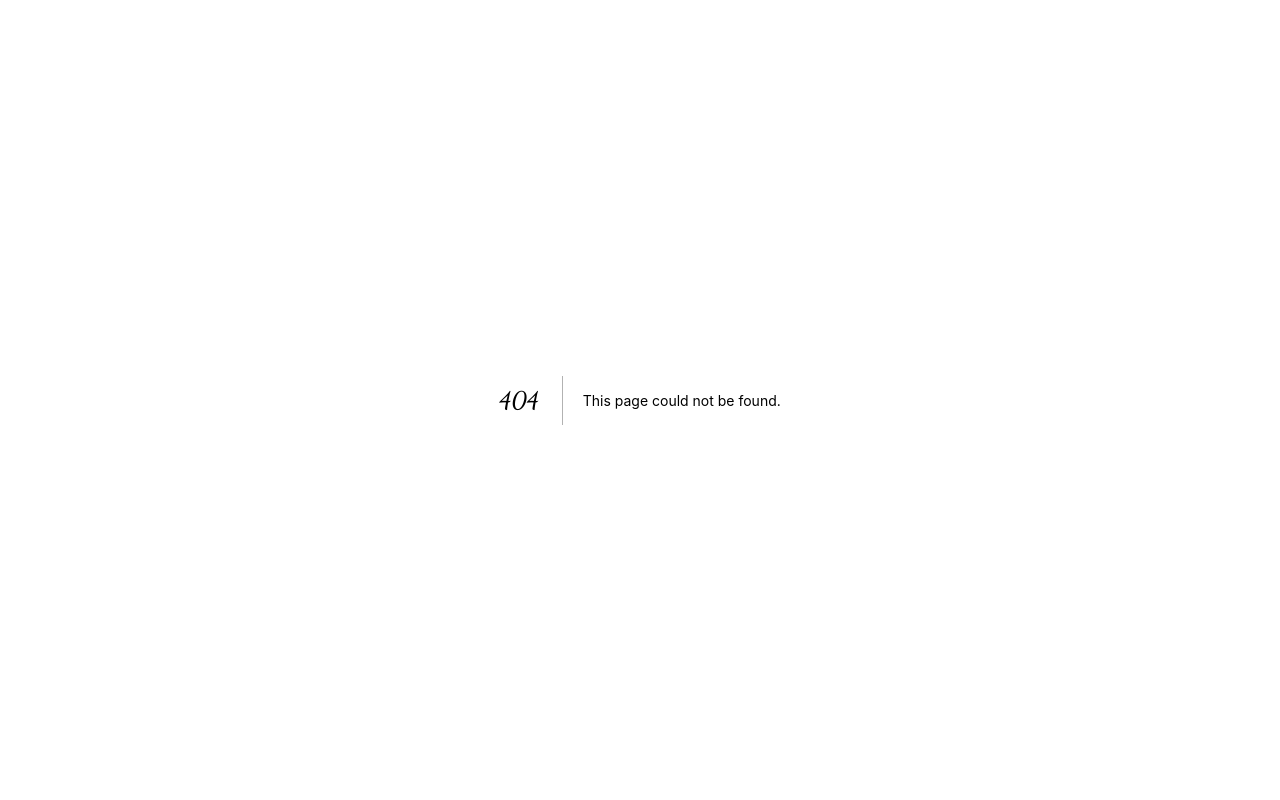
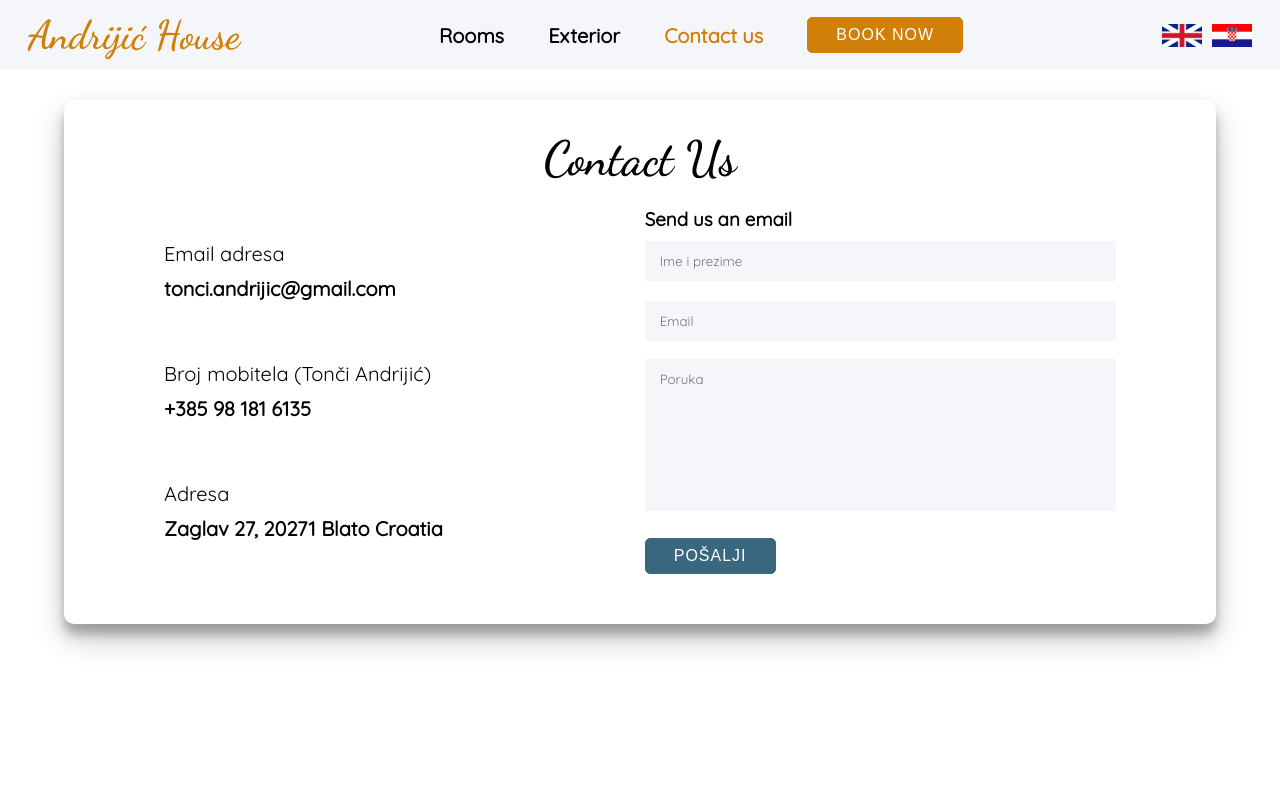
Before and after one commit to kramlj00/VinumBibens, a Next.js app: page /contact in a window 1280 px wide. Before the commit this address had no page. Shown: the top 800 px of the page. Built offline with nearby package versions, Linux system fonts and the light colour scheme.

Commit message:
Added Contact us page

```diff
--- /dev/null
+++ b/components/ContactForm/contact.module.scss
@@ -0,0 +1,93 @@
+@import "styles/utils/_variables";
+@import "styles/utils/_breakpoints";
+
+.container {
+  padding: 30px 100px;
+  margin: auto;
+  height: fit-content;
+  border-radius: 10px;
+  box-shadow: 0 14px 28px rgba(0, 0, 0, 0.25), 0 10px 10px rgba(0, 0, 0, 0.22);
+  position: relative;
+  overflow: hidden;
+  width: 90%;
+  margin-top: 100px;
+  margin-bottom: 200px;
+  background-color: $color-white;
+
+  @media screen and (max-width: $tablet) {
+    padding: 20px 40px;
+  }
+}
+
+.contentWrapper {
+  display: flex;
+  justify-content: space-between;
+  align-items: center;
+  padding-top: 20px;
+  margin-bottom: 20px;
+  font-family: $font-family-main;
+
+  @media screen and (max-width: $small) {
+    flex-direction: column;
+  }
+}
+
+.contactInfoContainer {
+  @media screen and (max-width: $small) {
+    margin-bottom: 40px;
+  }
+}
+
+.contactInfoItem {
+  font-size: $font-size-medium-larger;
+
+  @media screen and (max-width: $small) {
+    font-size: $font-size-medium;
+  }
+
+  &:not(:last-child) {
+    padding-bottom: 60px;
+
+    @media (max-width: $mobile) {
+      padding-bottom: 40px;
+    }
+  }
+}
+
+.contactInfoSubitemTwo {
+  padding-top: 10px;
+  font-weight: bold;
+}
+
+.contactFormContainer {
+  display: flex;
+  flex-direction: column;
+  flex: 0.7;
+
+  @media (max-width: $tablet) {
+    flex: 0.9;
+  }
+}
+
+.sendEmailBtn {
+  text-transform: uppercase;
+  letter-spacing: 1px;
+  border-radius: 5px;
+  cursor: pointer;
+  margin-top: 15px;
+  padding: $spacing-small $spacing-large;
+  background-color: $color-blue-20;
+  color: $color-white;
+  font-size: $font-size-medium;
+  border: 1px solid $color-blue-20;
+
+  @media screen and (max-width: $small) {
+    padding: $spacing-small $spacing-medium;
+  }
+
+  &:hover {
+    background-color: $color-blue-10;
+    transform: scale(1.03);
+    transition: all 0.4s ease-out;
+  }
+}
--- /dev/null
+++ b/components/ContactForm/index.jsx
@@ -0,0 +1,77 @@
+import React from "react";
+import styles from "./contact.module.scss";
+
+const ContactForm = () => {
+  return (
+    <div className={styles.container}>
+      <h1>Contact Us</h1>
+      <div className={styles.contentWrapper}>
+        <div className={styles.contactInfoContainer}>
+          <div className={styles.contactInfoItem}>
+            Email adresa
+            <div className={styles.contactInfoSubitemTwo}>
+              tonci.andrijic@gmail.com
+            </div>
+          </div>
+          <div className={styles.contactInfoItem}>
+            Broj mobitela (Tonči Andrijić)
+            <div className={styles.contactInfoSubitemTwo}>+385 98 181 6135</div>
+          </div>
+          <div className={styles.contactInfoItem}>
+            Adresa
+            <div className={styles.contactInfoSubitemTwo}>
+              Zaglav 27, 20271 Blato Croatia
+            </div>
+          </div>
+        </div>
+        <section className={styles.contactFormContainer}>
+          <h3>Send us an email</h3>
+          <form>
+            <input
+              type="text"
+              //  value={senderName}
+              placeholder="Ime i prezime"
+              required
+              //  onChange={(e) =>
+              //    handlesenderNameChange(
+              //      e.target.value,
+              //      setSenderName,
+              //      setIsSenderNameValid
+              //    )
+              //  }
+            />
+            <input
+              type="text"
+              //   value={senderEmail}
+              placeholder="Email"
+              required
+              //   onChange={(e) =>
+              //     handleEmailChange(
+              //       e.target.value,
+              //       setSenderEmail,
+              //       setIsSenderEmailValid
+              //     )
+              //   }
+            />
+            <textarea
+              type="text"
+              cols="60"
+              rows="8"
+              id="description"
+              maxLength={3000}
+              //   minLength={10}
+              placeholder="Poruka"
+              // value={message}
+              // onChange={(e) => {
+              //   setMessage(e.target.value);
+              // }}
+            />
+            <button type="submit" className={styles.sendEmailBtn}>Pošalji</button>
+          </form>
+        </section>
+      </div>
+    </div>
+  );
+};
+
+export default ContactForm;
--- a/components/Footer/footer.module.scss
+++ b/components/Footer/footer.module.scss
@@ -77,6 +77,7 @@
 }
 
 .footerItemTitle {
+    cursor: pointer;
     color: $color-white;
     font-size: $font-size-medium-large;
 
--- a/components/Navbar/Navbar.jsx
+++ b/components/Navbar/Navbar.jsx
@@ -9,7 +9,7 @@ import { FaBars } from "react-icons/fa";
 const MENU_LIST = [
   { text: "Rooms", href: "/rooms" },
   { text: "Exterior", href: "/exterior" },
-  { text: "Contact us", href: "/contact-us" },
+  { text: "Contact us", href: "/contact" },
 ];
 const Navbar = ({ activeTab, toggle, isOpen }) => {
   return (
--- a/components/Navbar/navBar.module.scss
+++ b/components/Navbar/navBar.module.scss
@@ -12,6 +12,7 @@
     background-color: $color-gray-10;
     position: fixed;
     width: 100%;
+    top: 0;
   }
 
   .menuList {
--- a/components/Sidebar/index.jsx
+++ b/components/Sidebar/index.jsx
@@ -7,7 +7,7 @@ const Sidebar = ({ activeTab }) => {
   const MENU_LIST = [
     { text: "Rooms", href: "/rooms" },
     { text: "Exterior", href: "/exterior" },
-    { text: "Contact us", href: "/contact-us" },
+    { text: "Contact us", href: "/contact" },
   ];
 
   return (
--- a/components/commons/ImageGallery/index.jsx
+++ b/components/commons/ImageGallery/index.jsx
@@ -15,6 +15,7 @@ const ImageGallery = ({ imageList }) => {
         {imageList.map((image, index) => (
           <div key={image} className={styles.imageContainer}>
             <Image
+              priority
               src={image}
               alt={image}
               width={350}
@@ -23,7 +24,7 @@ const ImageGallery = ({ imageList }) => {
               onClick={() =>
                 setLightboxController({
                   toggler: !lightboxController.toggler,
-                  slide: index+1,
+                  slide: index + 1,
                 })
               }
             />
--- /dev/null
+++ b/pages/contact.js
@@ -0,0 +1,14 @@
+import Head from "next/head";
+import ContactForm from "../components/ContactForm";
+import Layout from "../layout/layout";
+
+export default function Contact() {
+  return (
+    <Layout activeTab="Contact us">
+      <Head>
+        <title>Contact Us</title>
+      </Head>
+      <ContactForm/>
+    </Layout>
+  );
+}
--- a/styles/global.scss
+++ b/styles/global.scss
@@ -22,6 +22,29 @@ h1 {
     font-size: $font-size-large;
   }
 }
+input {
+  border: none;
+  padding: 12px 15px;
+  margin: 10px 0;
+  width: 100%;
+  font-family: $font-family-main;
+  background-color: $color-gray-10;
+
+  @media screen and (max-width: $small) {
+    font-size: $font-size-medium-small;
+    padding-left: 8px;
+    margin-right: 0px;
+  }
+}
+textarea {
+  border: none;
+  padding: 12px 15px;
+  margin: 8px 0;
+  width: 100%;
+  resize: none;
+  background-color: $color-gray-10;
+  font-family: $font-family-main;
+}
 .bookNowBtn {
   text-transform: uppercase;
   letter-spacing: 1px;
```
